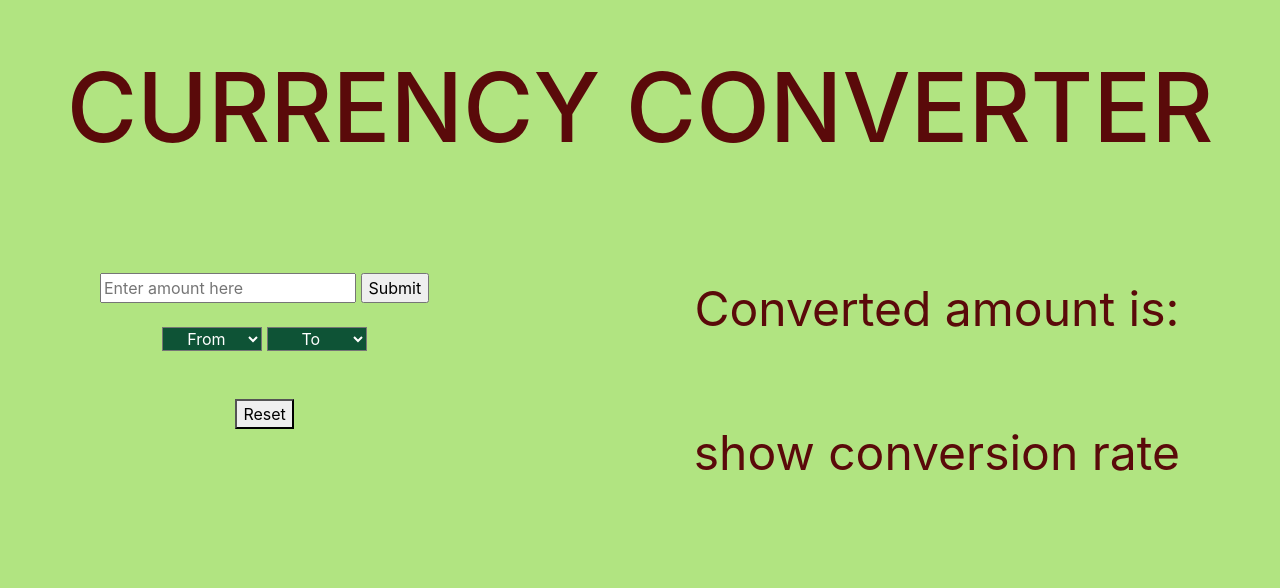
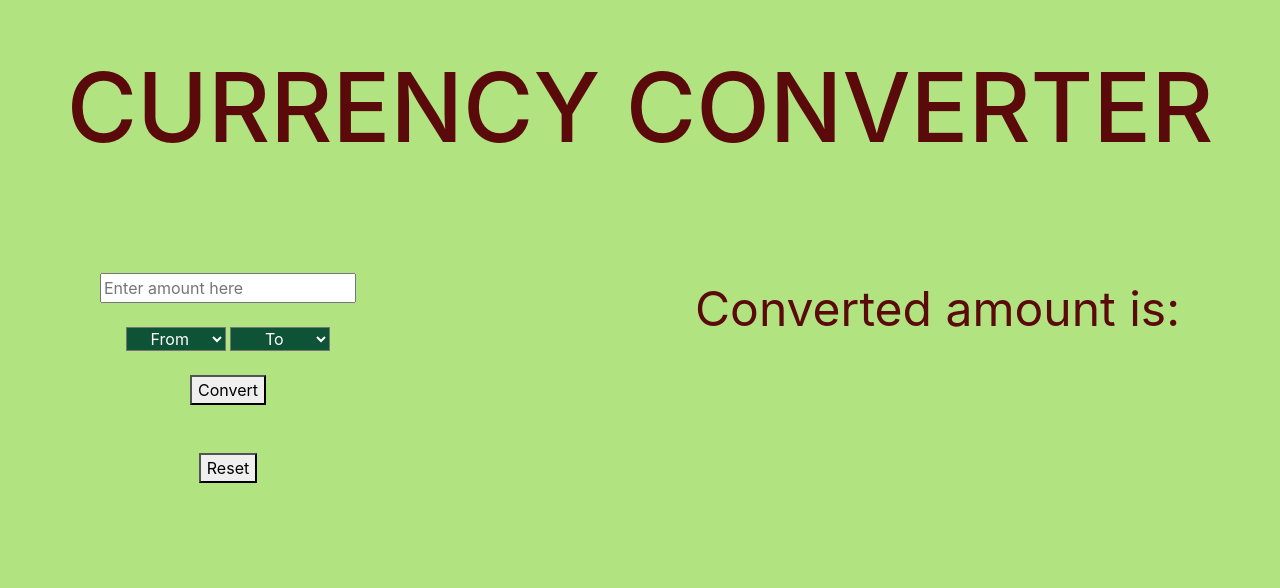
Before and after one commit to Hrishikesh-3459/currencyConverter, a Flask app: page / in a window 1280 px wide. Shown: the top 588 px of the page. Run offline with Flask 2, Linux system fonts and the light colour scheme; some libraries are stand-ins or nearby versions.

Commit message:
Working version, pre currency rates display

```diff
--- a/templates/index.html
+++ b/templates/index.html
@@ -30,7 +30,7 @@
                 text-align: center;
                 padding-top: 50px;
             }
-            .div2
+            #div2
             {
                 font-size: 0.5in;
                 color:rgb(90, 10, 10);
@@ -48,7 +48,6 @@
         <div class="division">
             <form action="/" method="POST">
                 <input type="text" name="amount" placeholder="Enter amount here">
-                <input type="submit" placeholder="Convert">
                 <br>
                 <br>
                 <select class= "form" name="from" >
@@ -63,6 +62,9 @@
                     <option> {{j}} </option>
                     {% endfor %}
                 </select>
+                <br>
+                <br>
+                <button type="submit" onclick="hide()">Convert</button>
             </form>
 
             <form action="/">
@@ -71,10 +73,9 @@
             </form>
         </div>
 
-        <div class="div2" >
+        <div id = "div2">
                 Converted amount is: <br>{{ unit }} {{ ans }}
                 <br>
-                show conversion rate
         </div>
     </body>
 </html>
```
